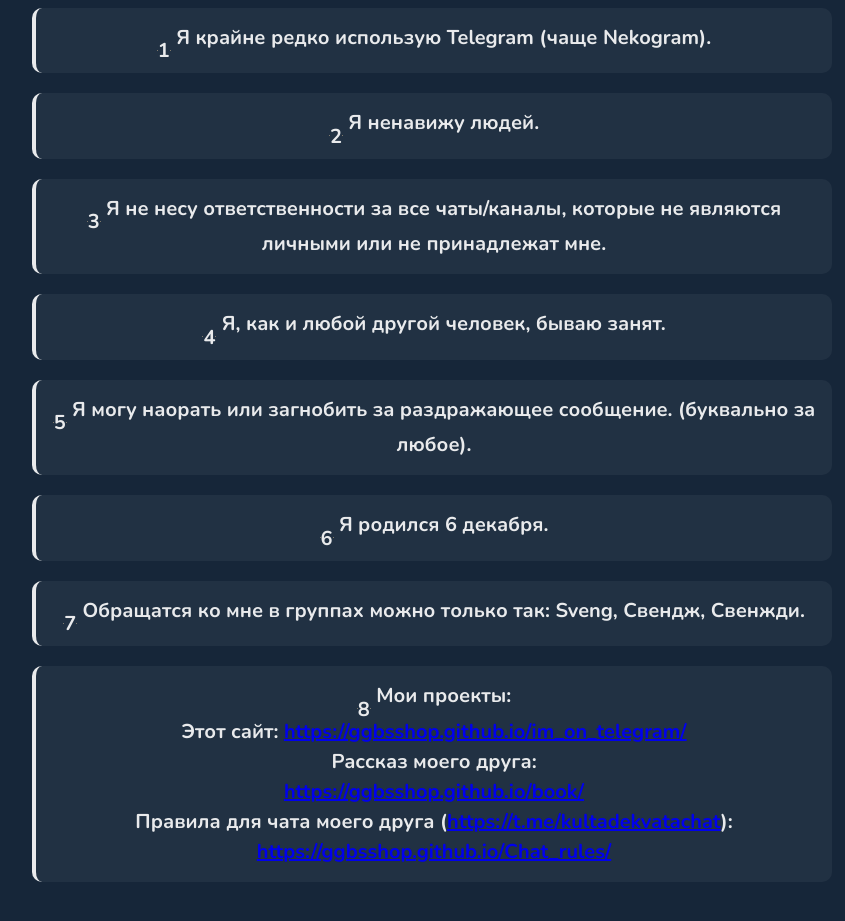
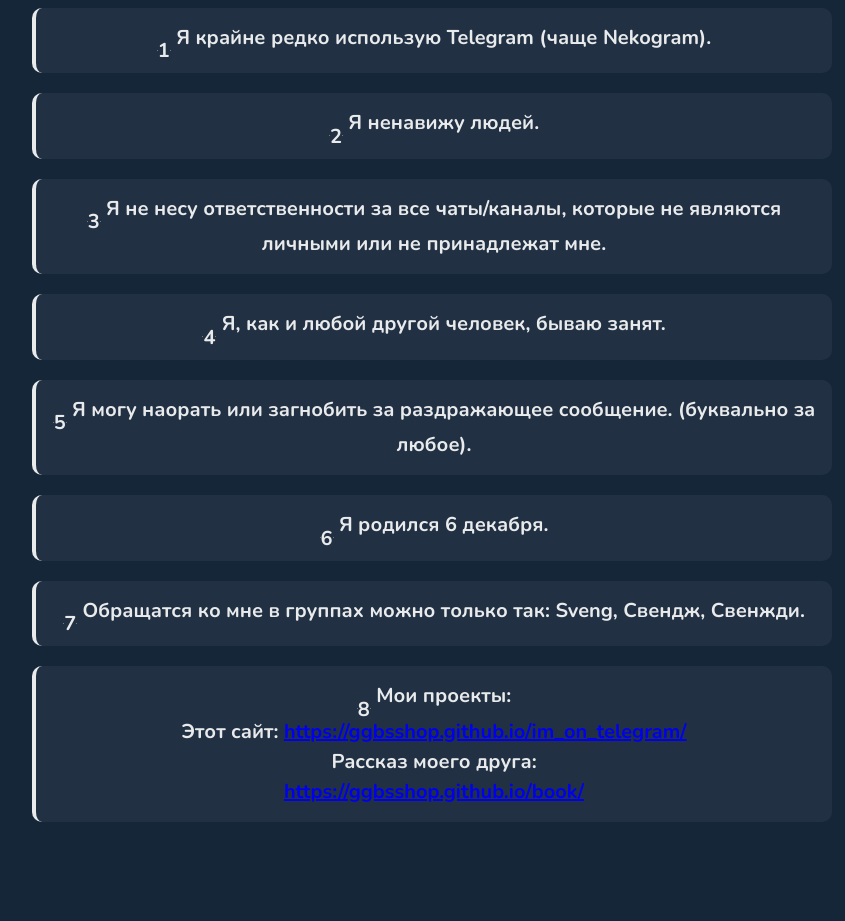
Before and after one commit to GGBSSHOP/im_on_telegram, a plain HTML site: page index.html in a window 1280 px wide. Shown: the part 177-1098 px from the top of the page, without its empty margins (208-1053 px from the left). After the commit the page ends 1049 px from the top, so only its background shows below. Drawn offline with Linux system fonts and the light colour scheme.

Commit message:
Update index.html

```diff
--- a/index.html
+++ b/index.html
@@ -271,9 +271,6 @@ a:visited {
       <br> Рассказ моего друга:<br><a href="https://ggbsshop.github.io/book/" target="_blank">
         https://ggbsshop.github.io/book/
         </a>
-      <br> Правила для чата моего друга (<a href="https://t.me/kultadekvatachat">https://t.me/kultadekvatachat</a>):<br><a href="https://ggbsshop.github.io/Chat_rules/" target="_blank">
-        https://ggbsshop.github.io/Chat_rules/
-        </a>
     </div>
 
   </div>
```
